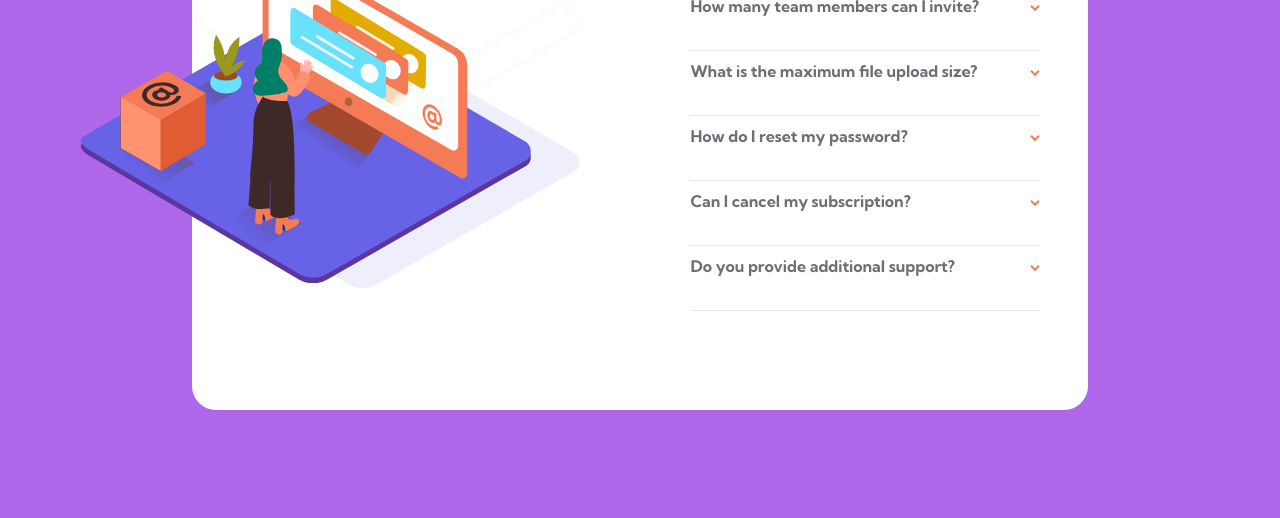
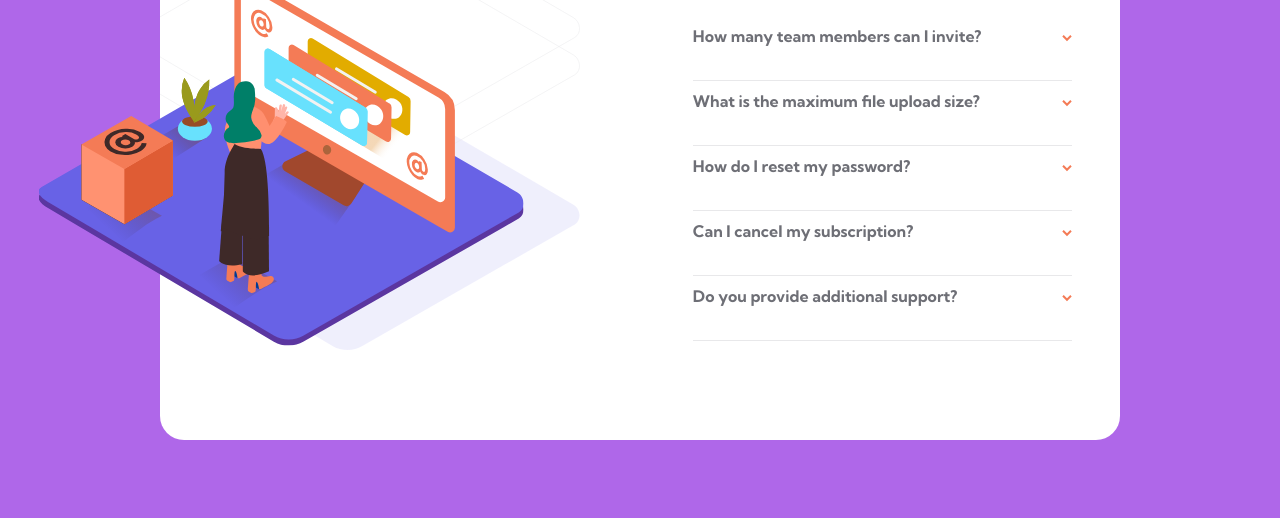
Before and after one commit to leoimewore/FAQ-Card, a plain HTML site: page index.html in a window 1280 px wide. Shown: the part 282-800 px from the top of the page. Drawn offline with Linux system fonts and the light colour scheme.

Commit message:
Update style.css

```diff
--- a/style.css
+++ b/style.css
@@ -45,7 +45,7 @@ body {
   align-items: center;
   align-content: center;
   font-size: 0.75rem;
-  height: 100vh;
+  min-height: 100vh;
 }
 
 /* Main body Container */
@@ -56,7 +56,7 @@ body {
  justify-content: center;
  align-content: center;
   min-height:35rem;
-  margin-top: 13em;
+  margin-top: 7em;
   background-color: #fff;
   /* position: relative; */
   padding: 2em;
@@ -76,7 +76,7 @@ h1 {
   line-height: 2.5rem;
   letter-spacing: 0px;
   margin-bottom: 1em;
-  margin-top: 2em;
+
 }
 
 .questions {
@@ -157,11 +157,15 @@ p {
 }
 
 .mobile-img{
-transform: translateY(-65%);
+transform: translateY(-80%);
 
 
 
 
+}
+
+#color{
+  color:red;
 }
 
 
@@ -175,14 +179,15 @@ transform: translateY(-65%);
 /* Responsive Design ------=========-----------*/
 
 @media only screen and (min-width: 500px) {
-  .body {
-    width: 1440px;
-  }
+ body{
+   width: 100%;
+ }
   .container {
-    width: 70%;
-    max-width: 960px;
+    width: 90%;
+    max-width: 60rem;
 
-    margin-top: 2em;
+     /* min-height: 509; */
+    /* margin-top: 2em; */
     display: flex;
     flex-direction: row;
     background-image: url(images/bg-pattern-desktop.svg);
```
